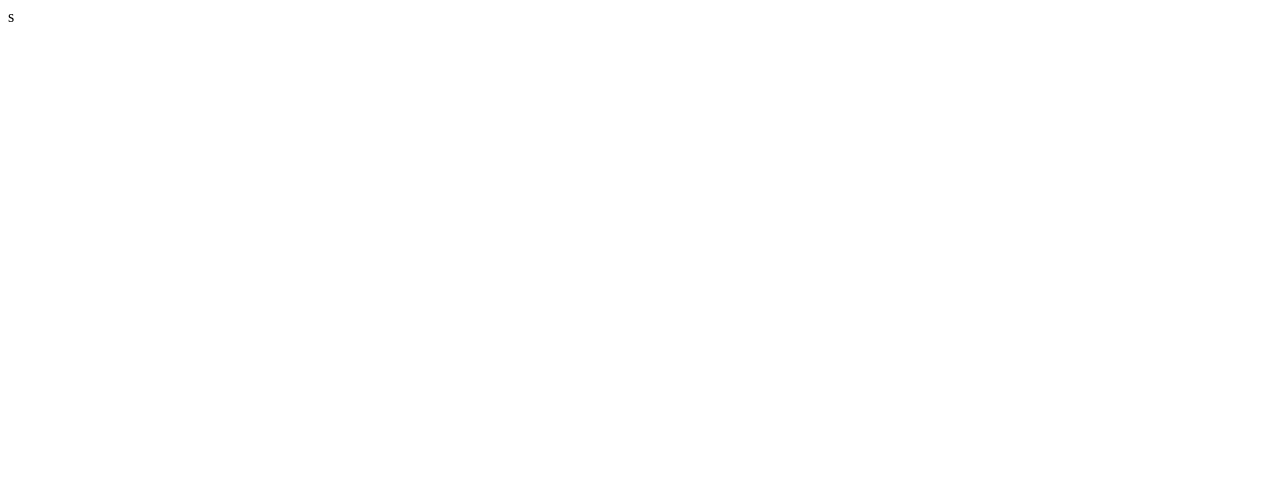
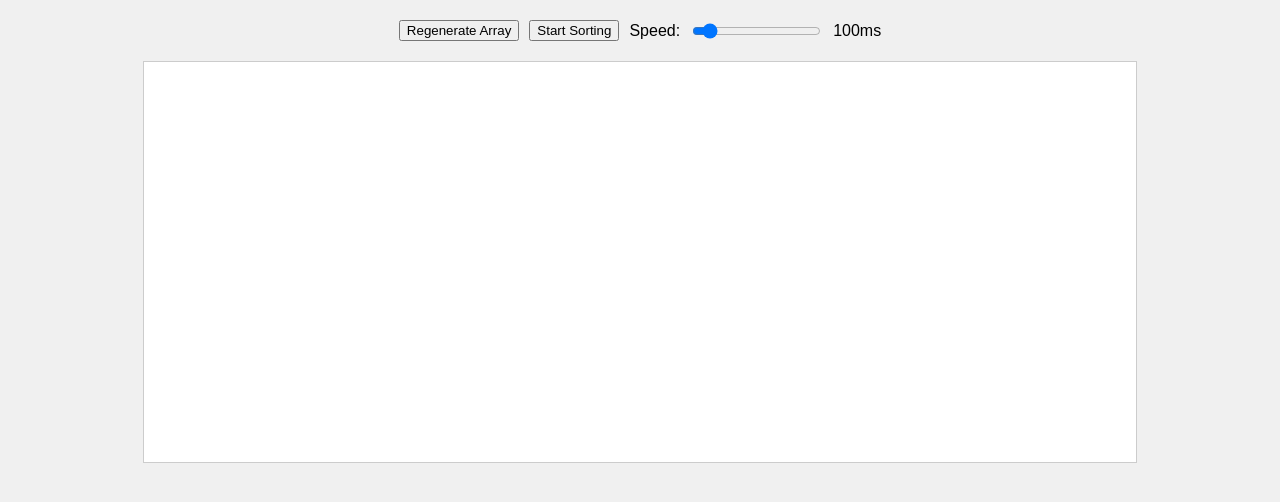
Before and after one commit to Rishav09835/MergeSortVisualizer, a plain HTML site: page index.html in a window 1280 px wide. Drawn offline with Linux system fonts and the light colour scheme.

Commit message:
html and css code

```diff
--- a/index.html
+++ b/index.html
@@ -1 +1,20 @@
-s
+<!DOCTYPE html>
+<html lang="en">
+<head>
+    <meta charset="UTF-8">
+    <meta name="viewport" content="width=device-width, initial-scale=1.0">
+    <link rel="stylesheet" href="style.css">
+    <title>Merge Sort Visualizer</title>
+</head>
+<body>
+    <div class="controls">
+        <button id="regenerate">Regenerate Array</button>
+        <button id="start">Start Sorting</button>
+        <label for="speed-control">Speed:</label>
+        <input type="range" id="speed-control" min="10" max="1000" value="100">
+        <span id="speed-value">100ms</span>
+    </div>
+    <div id="array-container"></div>
+    <script src="script.js"></script>
+</body>
+</html>
--- a/style.css
+++ b/style.css
@@ -0,0 +1,33 @@
+body{
+    font-family: sans-serif;
+    display: flex;
+    flex-direction: column;
+    align-items: center;
+    align-items: center;
+    background-color: #f0f0f0;
+    margin: 0;
+    padding: 20px;
+}
+
+.controls{
+    margin-bottom: 20px;
+    display: flex;
+    align-items: center;
+    gap: 10px;
+}
+
+#array-container{
+    display: flex;
+    align-items: flex-end;
+    width: 80%;
+    height: 400px;
+    border: 1px solid #ccc;
+    background-color: #fff;
+}
+
+.bar{
+    background-color: teal;
+    margin: 0 1px;
+    width:calc(100% /30-2px);
+    transition: height 0.1s, background-color 0.1s;
+}
```
